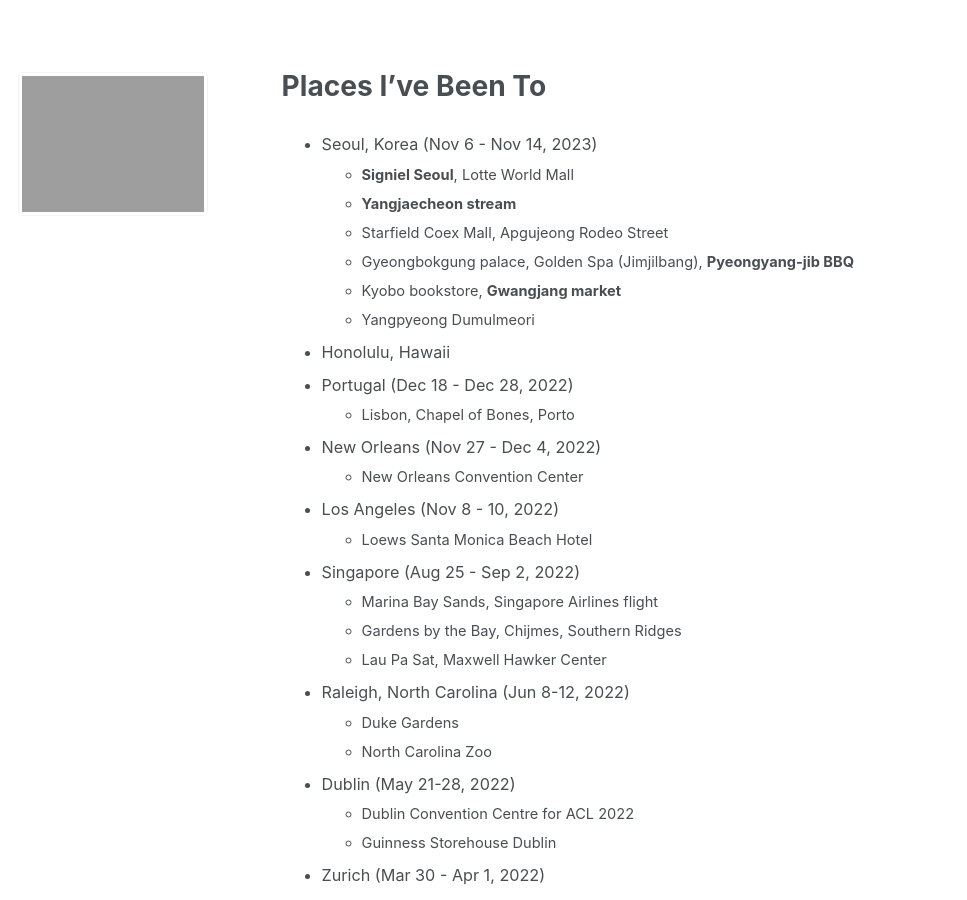
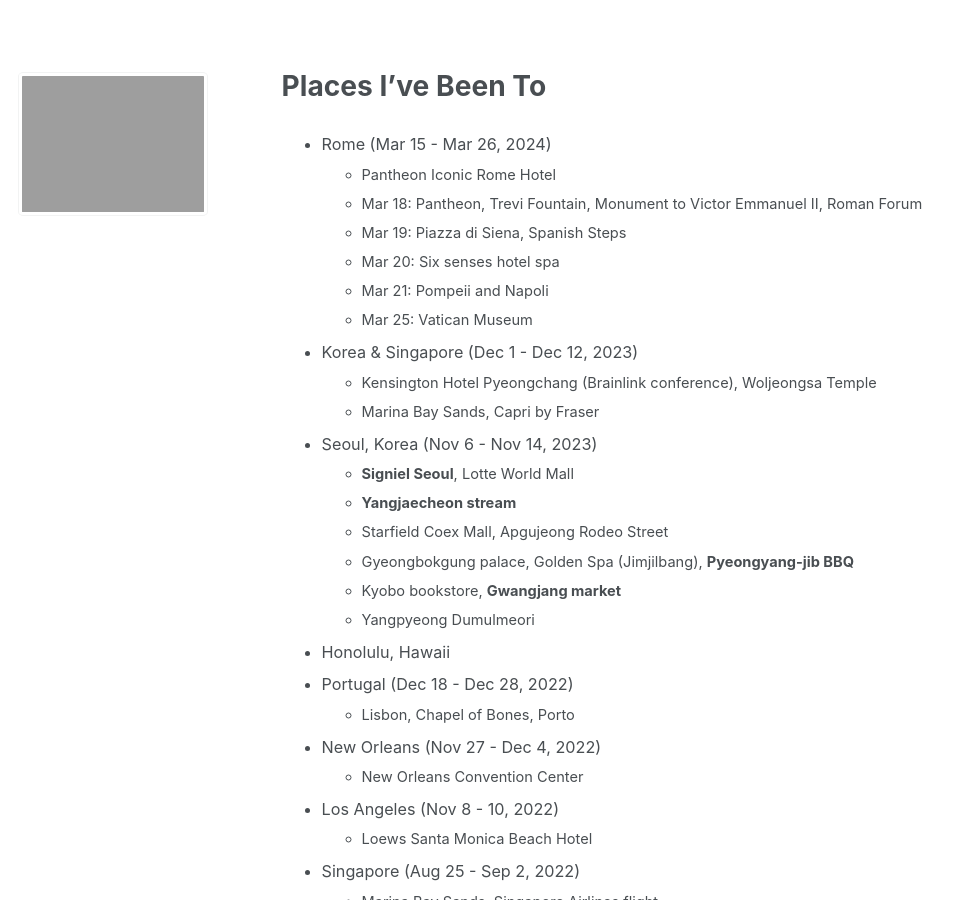
Before and after one commit to jasonwei20/jasonwei20.github.io, a Jekyll site: the page built from _pages/places_ive_been.md, in a window 1280 px wide and 900 px high. Shown: the whole window, without its empty margins (0-967 px from the left). Built offline with Jekyll 4.4.1, drawn with Linux system fonts in a browser that asks for light colours.

Commit message:
Update places_ive_been.md

```diff
--- a/_pages/places_ive_been.md
+++ b/_pages/places_ive_been.md
@@ -6,6 +6,16 @@
 
 {% include base_path %}
 
+*   Rome (Mar 15 - Mar 26, 2024)
+    *   Pantheon Iconic Rome Hotel
+    *   Mar 18: Pantheon, Trevi Fountain, Monument to Victor Emmanuel II, Roman Forum
+    *   Mar 19: Piazza di Siena, Spanish Steps
+    *   Mar 20: Six senses hotel spa
+    *   Mar 21: Pompeii and Napoli
+    *   Mar 25: Vatican Museum
+*   Korea & Singapore (Dec 1 - Dec 12, 2023)
+    *   Kensington Hotel Pyeongchang (Brainlink conference), Woljeongsa Temple
+    *   Marina Bay Sands, Capri by Fraser
 *   Seoul, Korea (Nov 6 - Nov 14, 2023)
     *   **Signiel Seoul**, Lotte World Mall
     *   **Yangjaecheon stream**
```
